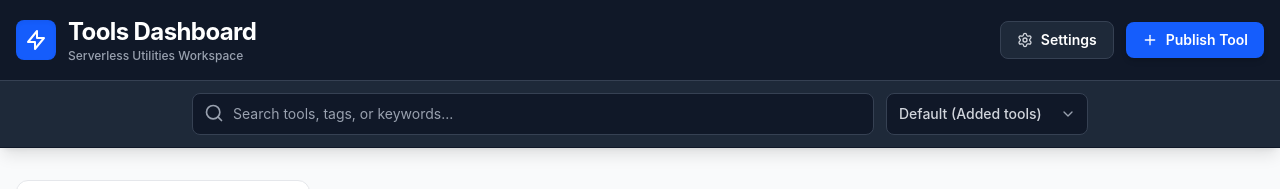
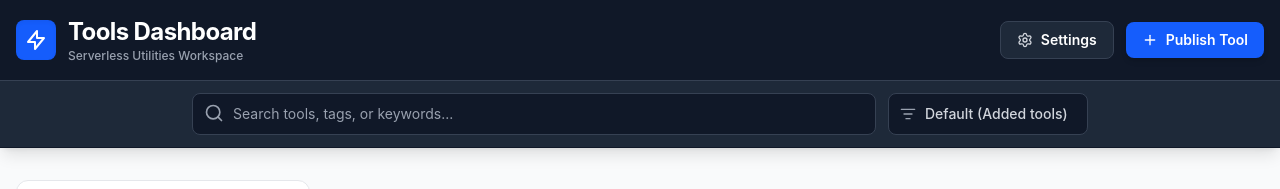
Before and after one commit to HypertextAssassin0273/web-tools, a React (Vite) app: page / in a window 1280 px wide. Shown: the top 189 px of the page. Built offline with nearby package versions, Linux system fonts and the light colour scheme.

Commit message:
feat(ui): enhance dark mode support and add ListFilter component to enhance sorting options

```diff
--- a/src/App.jsx
+++ b/src/App.jsx
@@ -2,7 +2,7 @@ import { useState, useEffect, useRef } from 'react';
 import {
   Search, Settings, Plus, X, UploadCloud, Copy, Edit2,
   ExternalLink, ArrowLeft, CheckCircle2, AlertCircle, Loader2,
-  Eye, EyeOff, Sparkles, FileText, Monitor, ChevronDown
+  Eye, EyeOff, Sparkles, FileText, Monitor, ListFilter
 } from 'lucide-react';
 
 // --- Auto-Detection & Storage Config ---
@@ -238,10 +238,11 @@ export default function App() {
                 </datalist>
               </div>
               <div className="relative w-full sm:w-auto">
+                <ListFilter size={16} className="text-gray-400 absolute left-3 top-1/2 -translate-y-1/2 pointer-events-none" />
                 <select
                   value={config.sort}
                   onChange={(e) => handleSortChange(e.target.value)}
-                  className="w-full sm:w-auto bg-gray-900 dark:bg-black border border-gray-700 dark:border-gray-800 text-gray-300 hover:text-white text-sm font-medium rounded-lg pl-3 pr-10 py-2.5 focus:outline-none focus:border-blue-500 dark:focus:border-blue-500 transition-colors cursor-pointer appearance-none"
+                  className="w-full sm:w-auto bg-gray-900 dark:bg-black border border-gray-700 dark:border-gray-800 text-gray-300 hover:text-white text-sm font-medium rounded-lg pl-9 pr-3.5 py-2.5 focus:outline-none focus:border-blue-500 dark:focus:border-blue-500 transition-colors cursor-pointer appearance-none"
                 >
                   <option value="default">Default (Added tools)</option>
                   <option value="asc">Ascending (A-Z)</option>
@@ -249,7 +250,6 @@ export default function App() {
                   <option value="recent">Recently Used</option>
                   <option value="frequent">Most Frequently Used</option>
                 </select>
-                <ChevronDown size={16} className="absolute right-3 top-1/2 -translate-y-1/2 text-gray-400 pointer-events-none" />
               </div>
             </div>
           </div>
--- a/src/index.css
+++ b/src/index.css
@@ -1,3 +1,7 @@
 @import "tailwindcss";
 
+/* Enable manual dark mode toggling */
+@variant dark (&:where(.dark, .dark *));
+
 .no-scrollbar::-webkit-scrollbar { display: none; }
+.no-scrollbar { -ms-overflow-style: none; scrollbar-width: none; }
```
